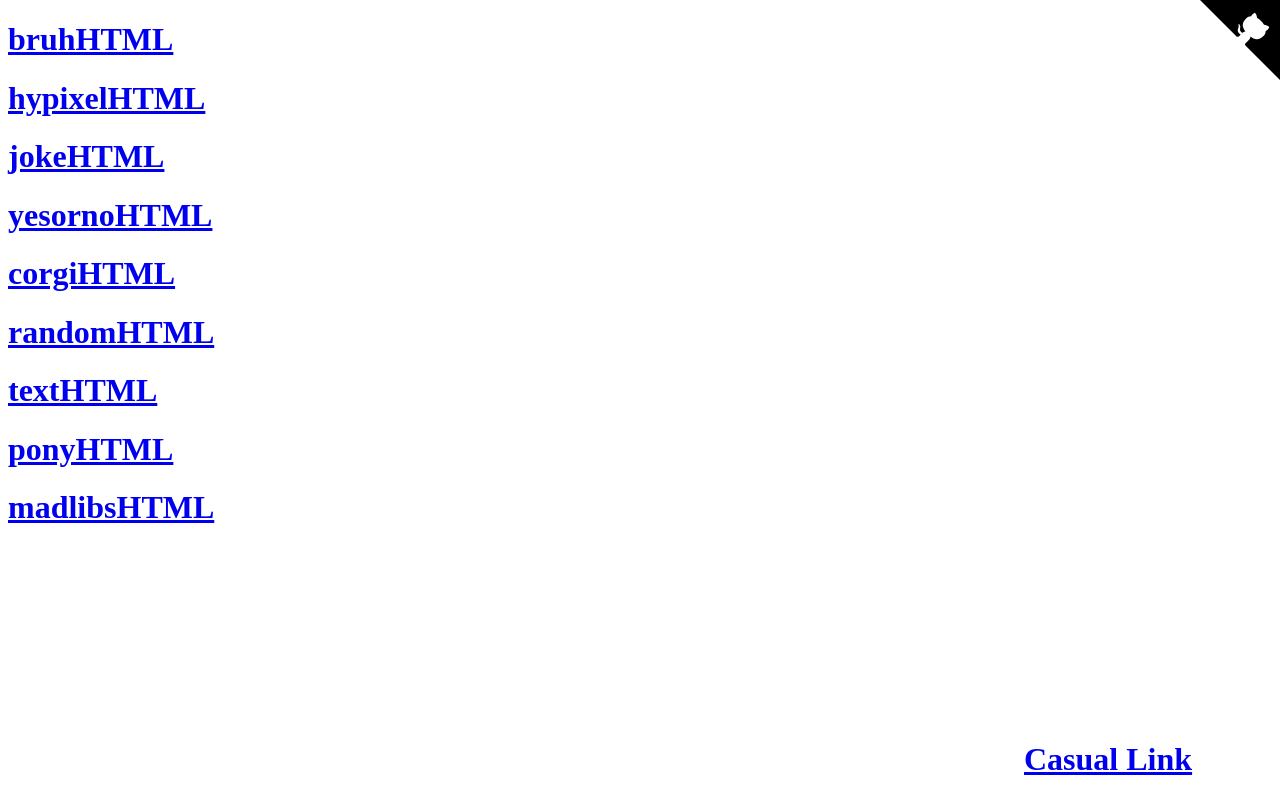
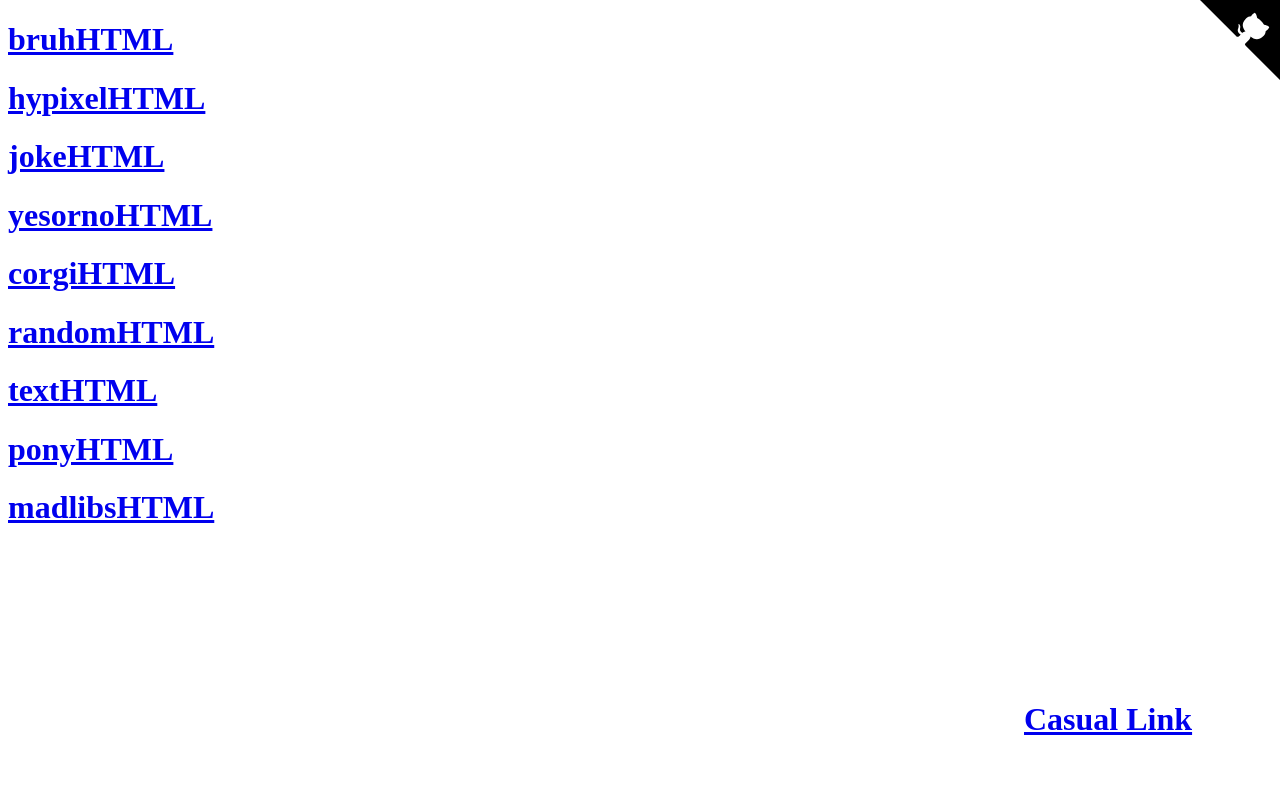
Before and after one commit to Ovlic/OvlicHTML, a plain HTML site: page index.html in a window 1280 px wide. Drawn offline with Linux system fonts and the light colour scheme.

Commit message:
Update style.css

```diff
--- a/style.css
+++ b/style.css
@@ -33,5 +33,5 @@
 .casuallink {
             position: absolute;
             left: 80%;
-            top: 90%;
+            top: 85%;
 }
```
